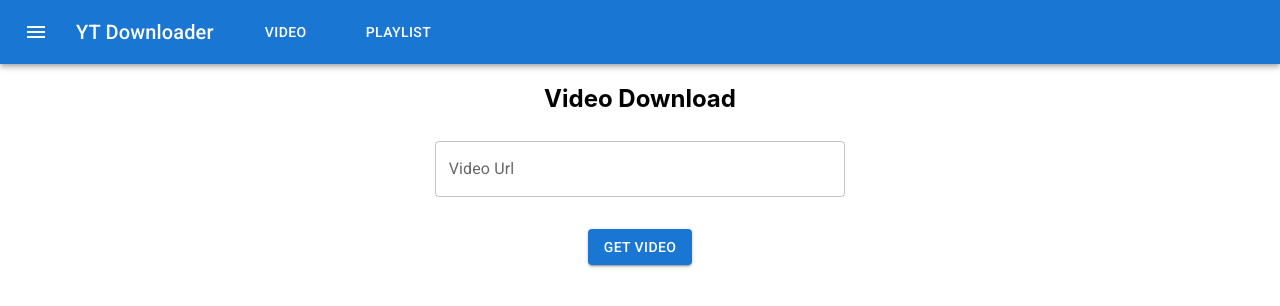
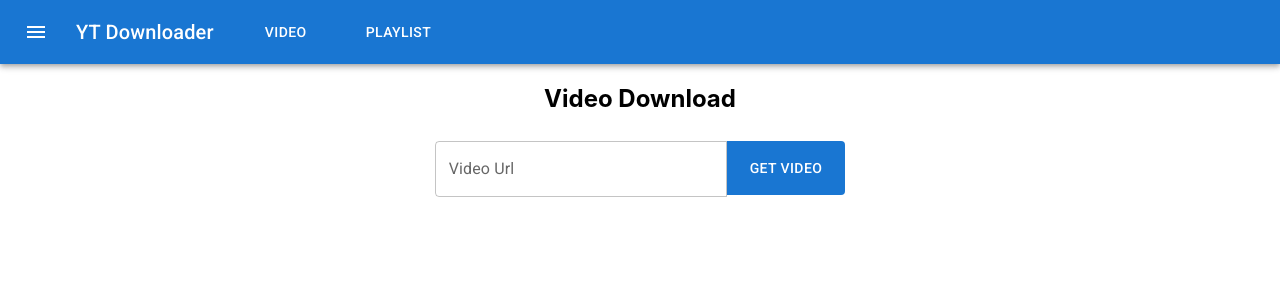
Before and after one commit to shashankx86/yt-downloader, a React (Create React App) app in the folder client/: page / in a window 1280 px wide. Shown: the top 306 px of the page. Built offline with nearby package versions, Linux system fonts and the light colour scheme; no server answers.

Commit message:
Form group for input/button @ client

```diff
--- a/client/src/components/pages/Video.js
+++ b/client/src/components/pages/Video.js
@@ -1,16 +1,30 @@
 import React, { useEffect, useState } from 'react';
-import Button from '@mui/material/Button';
-import TextField from '@mui/material/TextField';
-import { Grid } from "@mui/material";
-import LinearProgress from '@mui/material/LinearProgress';
-import CircularProgress from '@mui/material/CircularProgress';
-import Typography from '@mui/material/Typography';
-import Box from '@mui/material/Box';
+import { Grid, TextField, Button, LinearProgress, Typography, Box, CircularProgress, FormGroup, FormControl } from "@mui/material";
+import {withStyles} from '@mui/styles';
 import socket from './../../services/socket';
 import { isUrl } from '../../helpers/functions';
 import VideoModel from './../../models/Video';
 import { getVideoData, downloadMP3 } from '../../services/VideoService';
 import VideoCard from '../library/VideoCard';
+
+
+const StyledTextField = withStyles({
+  root: {
+    "& fieldset": {
+      borderTopRightRadius: 0,
+      borderBottomRightRadius: 0
+    }
+  }
+})(TextField);
+
+const StyledButton = withStyles({
+  root: {
+    borderTopLeftRadius: 0,
+    borderBottomLeftRadius: 0,
+    textTransform: "lowercase"
+  }
+})(Button);
+
 export default function Video() {
 
     const [url, setUrl] = useState(null);
@@ -141,18 +155,26 @@ export default function Video() {
           </Grid>
 
           <Grid item xs={12} md={4} p={1}>
-              <TextField
+            <FormGroup sx={{position: 'flex', flexDirection: 'row'}}>
+              <FormControl sx={{flexGrow: 10}}>
+                <TextField InputProps={{sx:{borderTopRightRadius: 0, borderBottomRightRadius: 0}}}
                   id="url"
                   label="Video Url"
-                fullWidth={true}
                   onChange={e => setUrl(e.target.value)}
                   error={urlError && urlError.length ? true : false}
                   helperText={urlError ?? null}
                 />
+              </FormControl>
+              <FormControl sx={{flexGrow: 2}}>
+                <Button variant="contained" onClick={() => getVideoInfo()} sx={{borderTopLeftRadius: 0, borderBottomLeftRadius: 0, padding: "15px", boxShadow: 0}}>
+                  Get Video
+                </Button>
+              </FormControl>
+            </FormGroup>
           </Grid>
 
           <Grid item xs={12} textAlign="center">
-            <Button variant="contained" sx={{marginTop: 3}} onClick={() => getVideoInfo()}>Get Video</Button>
+            {/* <Button variant="contained" sx={{marginTop: 3}} onClick={() => getVideoInfo()}>Get Video</Button> */}
           </Grid>
 
           <Grid item xs={12} sm={6} md={4} lg={3} sx={{marginTop: 5, marginBottom: 5}} p={1}>
```
Lines whose indentation alone changed are shown as unchanged.
